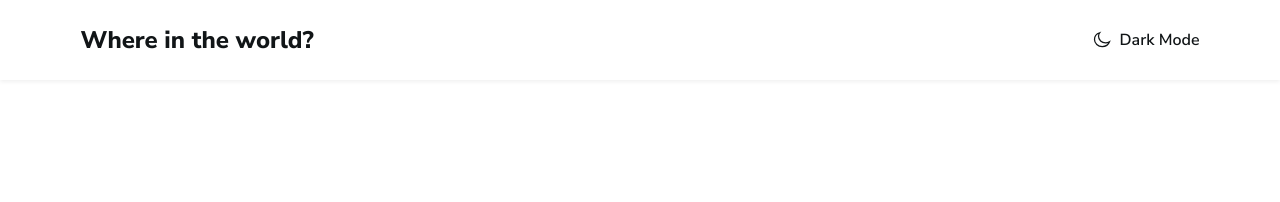
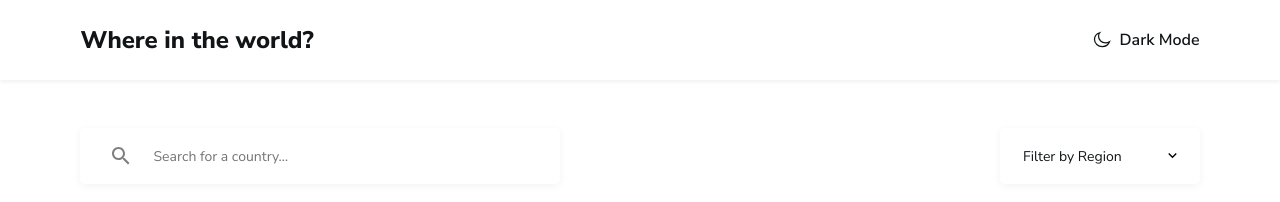
Before and after one commit to denharrison/countries, a plain HTML site: page index.html in a window 1280 px wide. Drawn offline with Linux system fonts and the light colour scheme.

Commit message:
added nav-section in HTML and styles to them

```diff
--- a/index.html
+++ b/index.html
@@ -19,6 +19,20 @@
     </div>
    </header>
 
+<nav class="nav-section">
+ <form class="nav-section__search">
+    <div class="search-container">
+  <input class="search-container__input" placeholder="Search for a country…" type="text">
+  <svg class="search-container__icon" xmlns="http://www.w3.org/2000/svg" width="17.5" height="17.5" fill="none"><path fill="#7F7F7F" fill-rule="evenodd" d="M12.5 11h-.8l-.3-.3c1-1.1 1.6-2.6 1.6-4.2C13 2.9 10.1 0 6.5 0S0 2.9 0 6.5 2.9 13 6.5 13c1.6 0 3.1-.6 4.2-1.6l.3.3v.8l5 5 1.5-1.5-5-5ZM2 6.5C2 9 4 11 6.5 11S11 9 11 6.5 9 2 6.5 2 2 4 2 6.5Z"/></svg>
+    </div>
+</form>
+
+ <div class="filter-container">
+  <p class="filter-container__text">Filter by Region</p>
+  <svg class="filter-container__icon" xmlns="http://www.w3.org/2000/svg" width="9" height="5.55" fill="none" viewBox="0 0 9 5.55"><path fill="#000" fill-rule="evenodd" d="M7.95 0 4.5 3.45 1.05 0 0 1.05l4.5 4.5L9 1.05z"/></svg>
+  </div>
+ </nav>
+
 </main>
 </body>
 </html>
--- /dev/null
+++ b/styles/_nav.scss
@@ -0,0 +1,63 @@
+.nav-section{
+height: 56px;
+display: flex;
+justify-content: space-between;
+margin-top: 48px;
+margin-left: 80px;
+
+}
+
+.search-container{
+ display: flex;
+ align-items: center;
+ flex-direction: row-reverse;
+ justify-content: flex-end;
+ gap: 24px;
+ width: 480px;
+ height: 56px;
+ border-radius: 5px;
+ box-shadow: 0px 2px 9px 0px rgba(0, 0, 0, 0.05);
+ background: rgba(255, 255, 255, 1);
+
+    &__input{
+    color: rgba(128, 128, 128, 1);
+    font-family: Nunito Sans;
+    font-size: 14px;
+    font-weight: 400;
+    line-height: 19px;
+    letter-spacing: 0px;
+    border: none;
+    }
+
+    &__icon{
+    padding-left: 32px;
+    }
+
+
+}
+
+.filter-container{
+display: flex;
+justify-content: space-around;
+align-items: center;
+border-radius: 5px;
+box-shadow: 0px 2px 9px 0px rgba(0, 0, 0, 0.05);
+background: var(--colors-white, rgba(255, 255, 255, 1));
+margin-right: 80px;
+width: 200px;
+
+  &__text{
+  color: var(--colors-grey-950, rgba(17, 21, 23, 1));
+  font-family: Nunito Sans;
+  font-size: 14px;
+  font-weight: 400;
+  line-height: 19px;
+  letter-spacing: 0px;
+  }
+
+  &__icon{
+  width: 9px;
+  height: 5.25px;
+  }
+
+}
--- a/styles/style.scss
+++ b/styles/style.scss
@@ -4,3 +4,4 @@
 }
 
 @import 'header';
+@import 'nav';
```
Also changed, not shown: Icons/Filter icon.svg (added), Icons/Search Icon.svg (added), styles/style.css, 1 other file.
